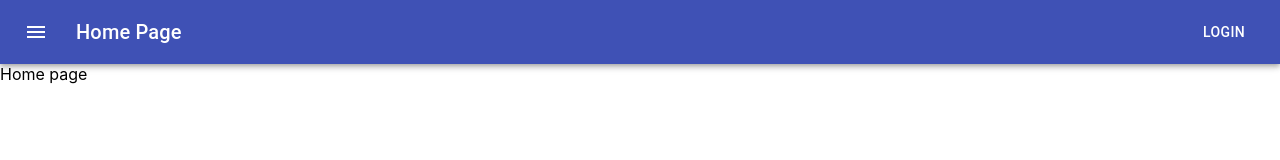
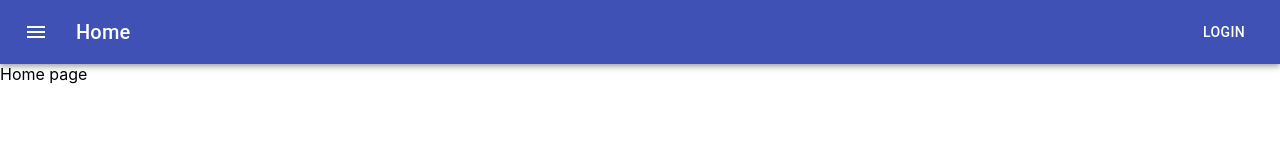
Before and after one commit to paice05/site-blog-v2, a React (Create React App) app: page / in a window 1280 px wide. Shown: the top 160 px of the page. Built offline with nearby package versions, Linux system fonts and the light colour scheme.

Commit message:
ajuste labels

```diff
--- a/src/components/NavBar/SideList.js
+++ b/src/components/NavBar/SideList.js
@@ -36,7 +36,7 @@ const SideList = ({ classes, side, toggleDrawer }) => {
       <Divider />
       <List>
         {[
-          { text: "HomePage", icon: Home, path: '/' },
+          { text: "Home", icon: Home, path: '/' },
           { text: "Posts", icon: ImportContacts, path: '/posts' },
           { text: "Autores", icon: RecentActors, path: '/' }
         ].map(({ text, icon: Icon, path }, index) => (
--- a/src/views/HomePage/index.js
+++ b/src/views/HomePage/index.js
@@ -5,7 +5,7 @@ import NavBar from "../../components/NavBar";
 const HomePage = () => {
   return (
     <div>
-      <NavBar title='Home Page' />
+      <NavBar title='Home' />
       Home page
     </div>
   );
```
